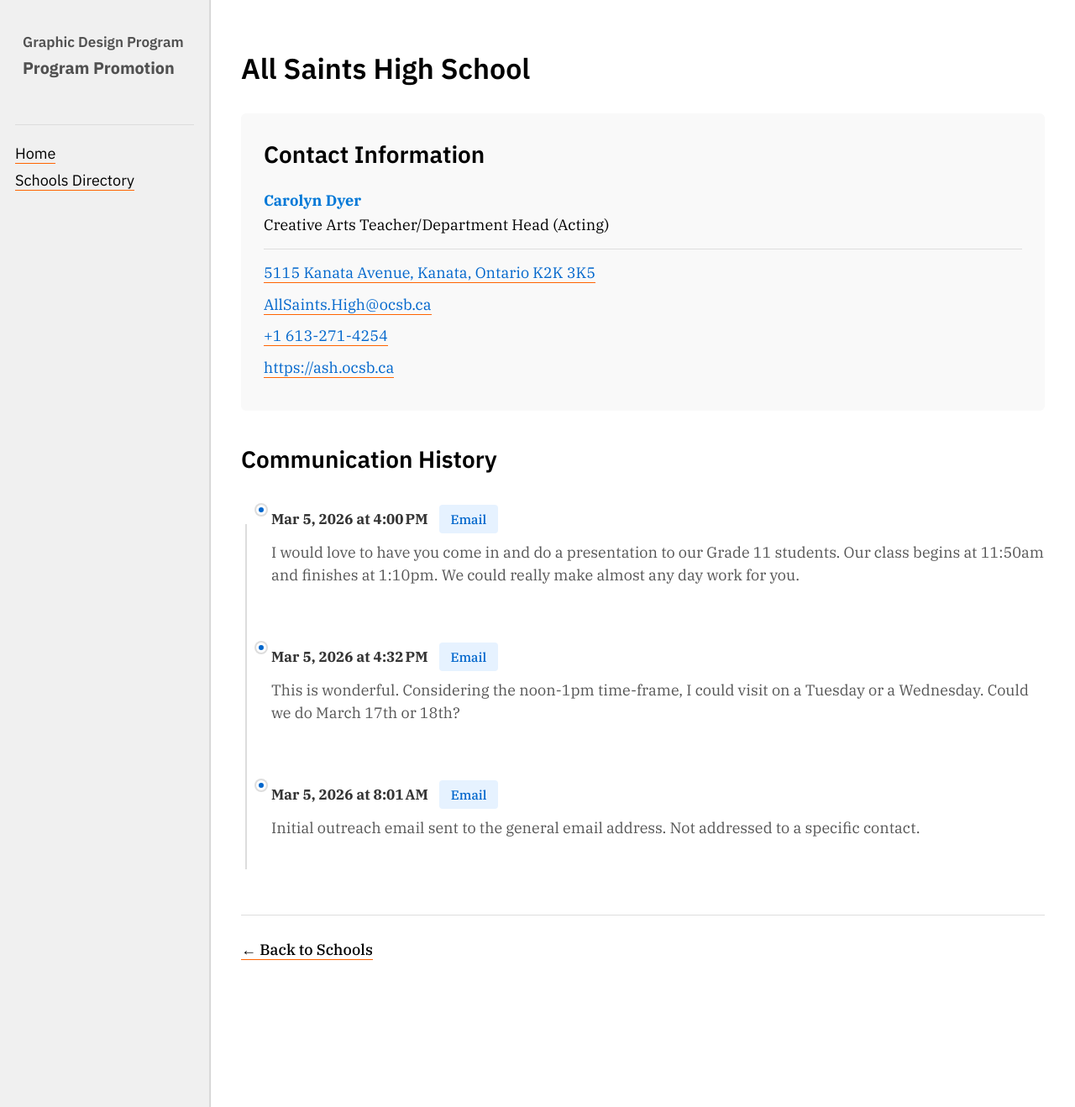
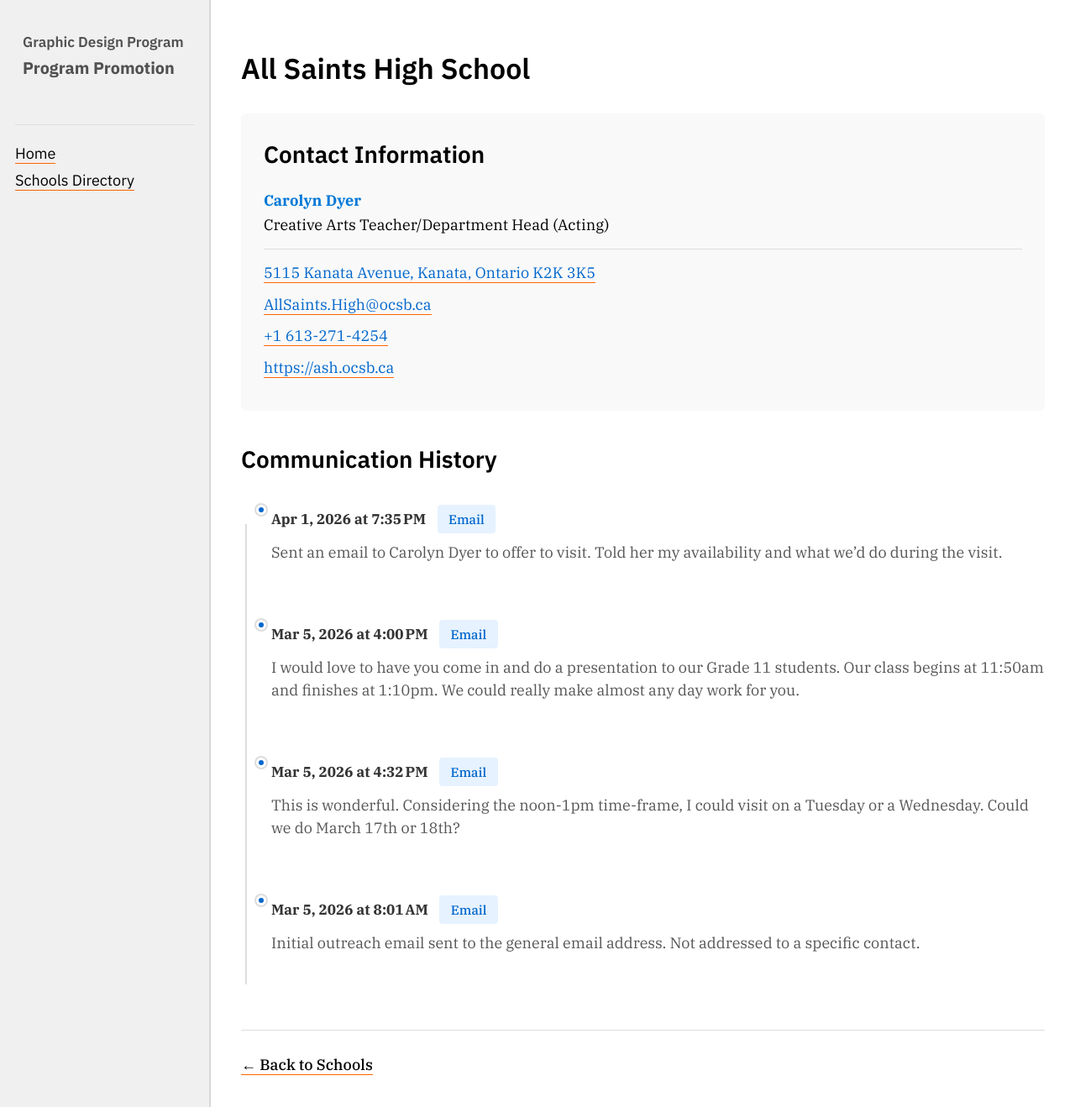
Before and after one commit to AlainParadis/program-promotion, a Jekyll site: the page built from _schools/all-saints-high-school.md, in a window 1280 px wide and 1318 px high. Shown: the whole window at 84% size. Built offline with Jekyll 4.4.1, drawn with Linux system fonts in a browser that asks for light colours.

Commit message:
Add Apr 1 email communication to All Saints record
Append a communications entry to _schools/all-saints-high-school.md for Apr 1, 2026: an email sent to Carolyn Dyer offering a visit, stating availability and what would be done during the visit.

```diff
--- a/_schools/all-saints-high-school.md
+++ b/_schools/all-saints-high-school.md
@@ -20,4 +20,7 @@ communications:
   - date: "Mar 5, 2026 at 4:32 PM"
     method: "email"
     note: "This is wonderful. Considering the noon-1pm time-frame, I could visit on a Tuesday or a Wednesday. Could we do March 17th or 18th?"
+  - date: "Apr 1, 2026 at 7:35 PM"
+    method: "email"
+    note: "Sent an email to Carolyn Dyer to offer to visit. Told her my availability and what we'd do during the visit."
 ---
```
